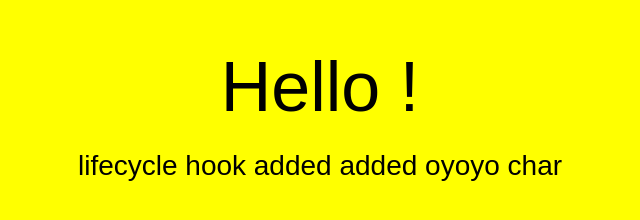
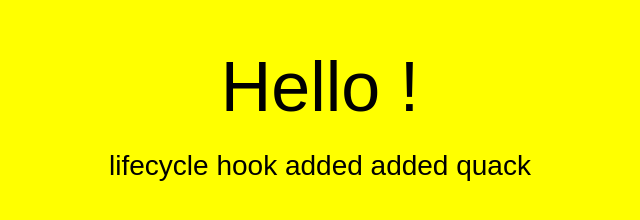
Before and after one commit to puchauhan2/codedeploy, a plain HTML site: page index.html in a window 1280 px wide. Shown: the whole page, without its empty margins (320-960 px from the left). Drawn offline with Linux system fonts and the light colour scheme.

Commit message:
Update index.html

```diff
--- a/index.html
+++ b/index.html
@@ -27,7 +27,7 @@
 <body>
   <div align="center">
     <h1>Hello !</h1>
-    <h2>lifecycle hook added added oyoyo char</h2>
+    <h2>lifecycle hook added added quack</h2>
   </div>
 </body>
 </html>
```
